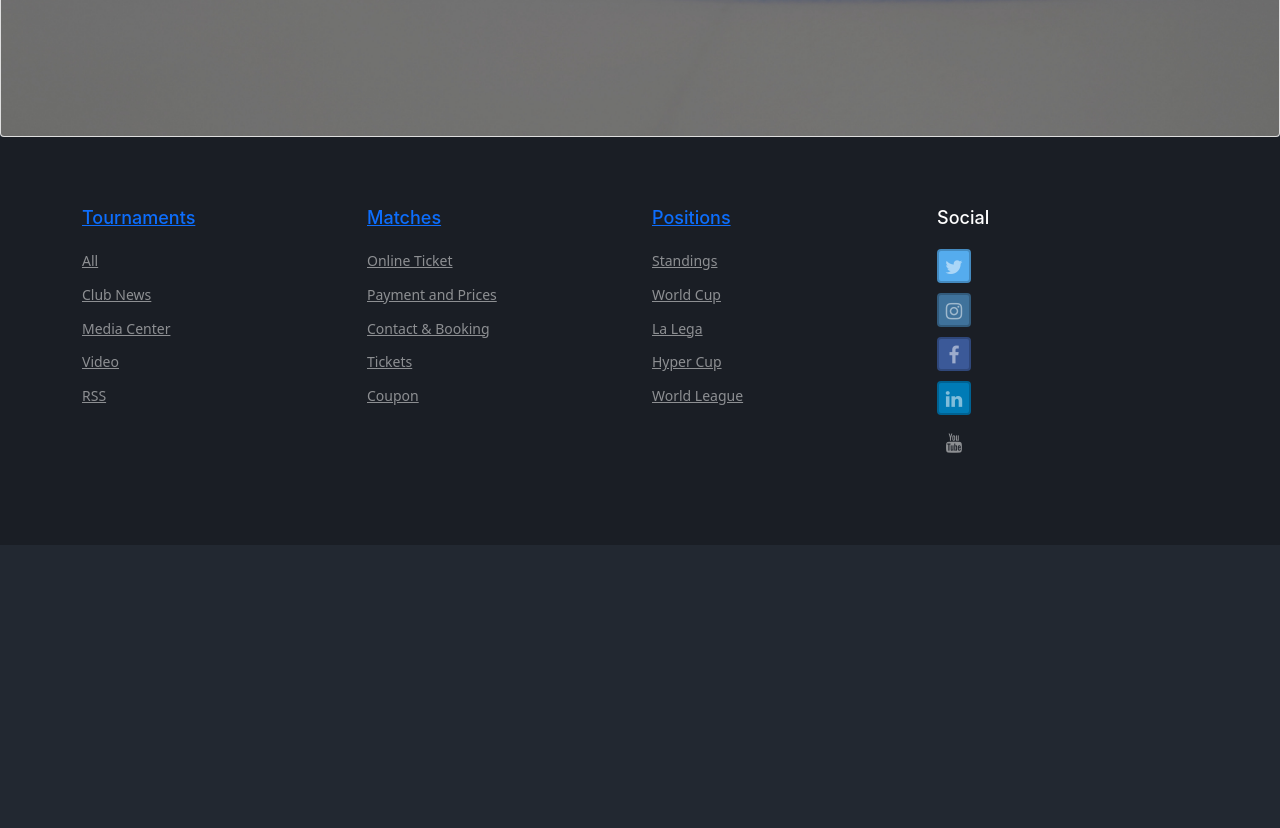
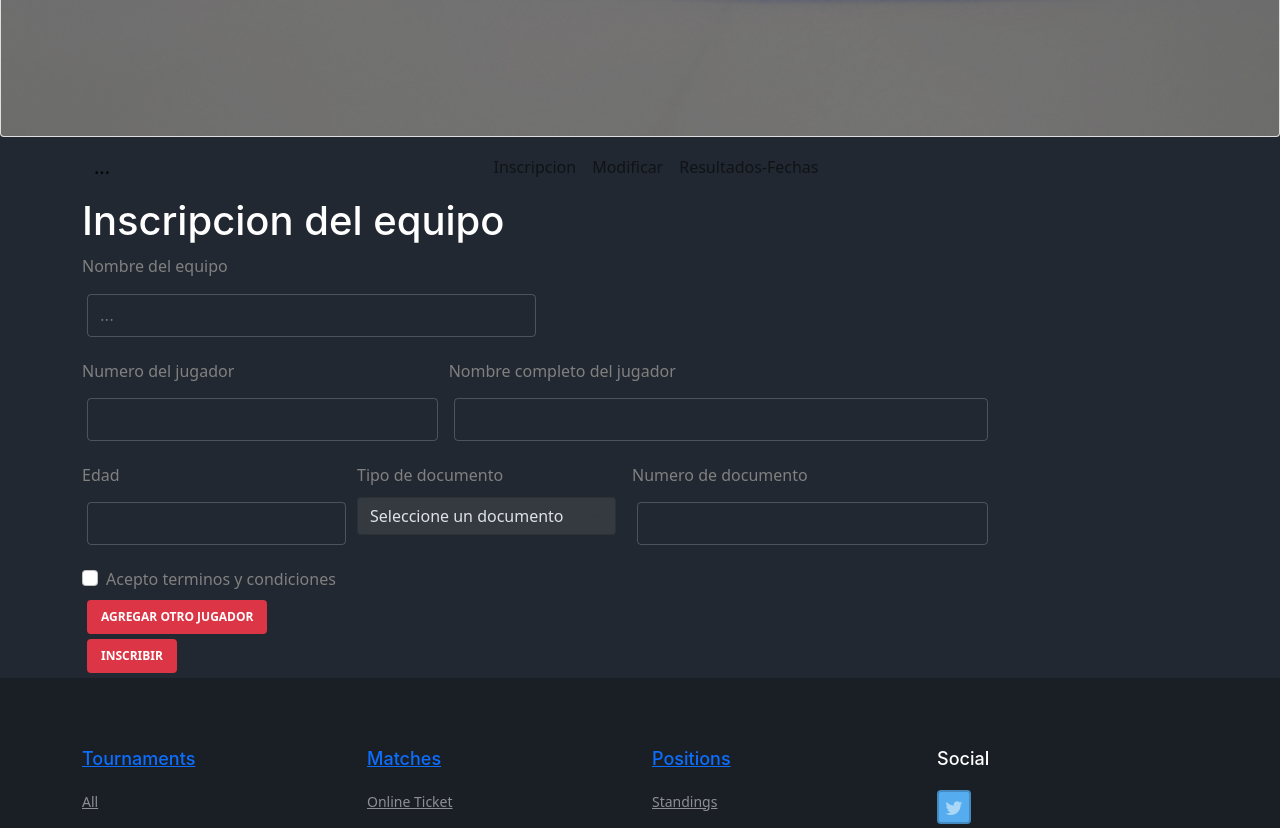
Before and after one commit to josxfer/Grupo10-Equipo6-, a React (Create React App) app: page /Inscripcion in a window 1280 px wide. Shown: the part 540-1368 px from the top of the page. Before the commit the page ends 1085 px from the top, so only its background shows below. Built offline with nearby package versions, Linux system fonts and the light colour scheme.

Commit message:
Todas las ramas unidas funcionan

```diff
--- a/src/componentesUsuarioExterno/Botones.js
+++ b/src/componentesUsuarioExterno/Botones.js
@@ -1,6 +1,4 @@
 import React from "react";
-import "./css/BotonesEstilo.module.css"
-import 'bootstrap/dist/css/bootstrap.min.css';
 
 
 class Botones extends React.Component{
--- a/src/componentesUsuarioExterno/Datos.js
+++ b/src/componentesUsuarioExterno/Datos.js
@@ -25,7 +25,7 @@ class Datos extends React.Component{
                 </div>
                 <div class="col-md-3">
                   <label for="inputState" class="form-label">Tipo de documento</label>
-                  <select id="inputState" class="form-select">
+                  <select id="inputState" class="form-select dropdown-menu-dark">
                     <option selected>Seleccione un documento</option>
                     <option >Cedula de Ciudadania</option>
                     <option>Cedula de extranjeria</option>
--- a/src/componentesUsuarioExterno/Formulario.js
+++ b/src/componentesUsuarioExterno/Formulario.js
@@ -7,7 +7,7 @@ class Formulario extends React.Component{
   render(){
       return(
          <div>
-             <form class="row g-3 col-12">
+             <form class="row g-3 col-12 form-group">
                 <div class="col-5">
                   <label for="inputAddress2" class="form-label">Nombre del equipo</label>
                   <input type="text" class="form-control" id="inputAddress2" placeholder="..."/>
@@ -19,7 +19,7 @@ class Formulario extends React.Component{
                   <div class="form-check">
                     <input class="form-check-input" type="checkbox" id="gridCheck"/>
                     <label class="form-check-label" for="gridCheck">
-                      Accepto termino y condiciones
+                      Acepto terminos y condiciones
                     </label>
                   </div>
                 </div>
--- a/src/componentesUsuarioExterno/Inscripcion.js
+++ b/src/componentesUsuarioExterno/Inscripcion.js
@@ -2,12 +2,14 @@ import React from "react";
 import Tituloh1 from "./Tituloh1";
 import Formulario from "./Formulario";
 import Botones from "./Botones"
+import Navegacion from "../componentesUsuarioExterno/Navegacion";
 
 
 class Inscripcion extends React.Component{
   render(){
       return(
-         <div>
+         <div className="container">
+            <Navegacion/>
              <Tituloh1 Tituloh1="Inscripcion del equipo"/>
              <Formulario/>
              <Botones boton="Agregar Otro Jugador"/>
--- a/src/componentesUsuarioExterno/Modificar.js
+++ b/src/componentesUsuarioExterno/Modificar.js
@@ -5,12 +5,14 @@ import Datos from "./Datos";
 import Buscador from "./Buscador";
 import Tituloh2 from "./Tituloh2";
 import Tituloh3 from "./Tituloh3";
+import Navegacion from "../componentesUsuarioExterno/Navegacion";
 
 
 class Modificar extends React.Component{
   render(){
       return(
-         <div>
+         <div className="container">
+             <Navegacion/>
              <Tituloh1 Tituloh1="Modificar equipo"/>
 
              <Buscador/>
--- a/src/componentesUsuarioExterno/Navegacion.js
+++ b/src/componentesUsuarioExterno/Navegacion.js
@@ -8,7 +8,7 @@ class Navegacion extends React.Component{
   render(){
       return(
         <div>
-            <nav class="navbar navbar-expand-lg navbar-light bg-danger">
+            <nav className="navbar navbar-expand-lg navbar-light ">
                 <div class="container-fluid">
                     <a class="navbar-brand" href="#"> ...</a>
                     <button class="navbar-toggler" type="button" data-bs-toggle="collapse" data-bs-target="#navbarNav" aria-controls="navbarNav" aria-expanded="false" aria-label="Toggle navigation">
--- a/src/componentesUsuarioExterno/Resultados.js
+++ b/src/componentesUsuarioExterno/Resultados.js
@@ -1,12 +1,14 @@
 import React from "react";
 import Posiciones from "./Posiciones";
 import CFR from "./CFR";
+import Navegacion from "../componentesUsuarioExterno/Navegacion";
 
 
 class Resultados extends React.Component{
   render(){
       return(
-         <div>
+         <div className="container">
+            <Navegacion/>
             <Posiciones/>
             <CFR/>
          </div>
--- /dev/null
+++ b/src/components/ExternalPageComponent.js
@@ -0,0 +1,19 @@
+import React from "react";
+import Navegacion from "../componentesUsuarioExterno/Navegacion";
+import Inscripcion from "../componentesUsuarioExterno/Inscripcion";
+import Modificar from "../componentesUsuarioExterno/Modificar";
+import Resultados from "../componentesUsuarioExterno/Resultados";
+
+class ExternalPage extends React.Component{
+  render(){
+      return(
+        <div className="container">
+          <Navegacion/>
+            <Inscripcion/>
+        </div>
+
+      )
+  }
+}
+
+export default ExternalPage;
--- a/src/components/MainComponent.js
+++ b/src/components/MainComponent.js
@@ -14,6 +14,10 @@ import { TOURNAMENTS } from '../shared/tournaments';
 import NewMatch from './NewMatchComponent';
 import NewResult from './NewResultComponent';
 import AdminPage from './AdminPageComponent';
+import External from './ExternalPageComponent'
+import Inscripcion from "../componentesUsuarioExterno/Inscripcion";
+import Modificar from "../componentesUsuarioExterno/Modificar";
+import Resultados from "../componentesUsuarioExterno/Resultados";
 
 // const mapStateToProps = state => {
 //   return {
@@ -49,6 +53,10 @@ class Main extends Component {
                 <Route path="/newmatch" element={ <NewMatch/> }/>
                 <Route path="/newresult" element={ <NewResult/> }/>
                 <Route path="/admin" element={ <AdminPage/> }/>
+                <Route path="/external" element={ <External/> }/>
+                <Route path='/Inscripcion' exact element={ <Inscripcion/> }/>
+                <Route path='/Modificar' element={ <Modificar/> }/>
+                <Route path='/Resultados' element={ <Resultados/>}/>
             </Routes>
             <Footer/>
         </div>
```
Also changed, not shown: src/componentesUsuarioExterno/App.js (+5 -5 lines).
